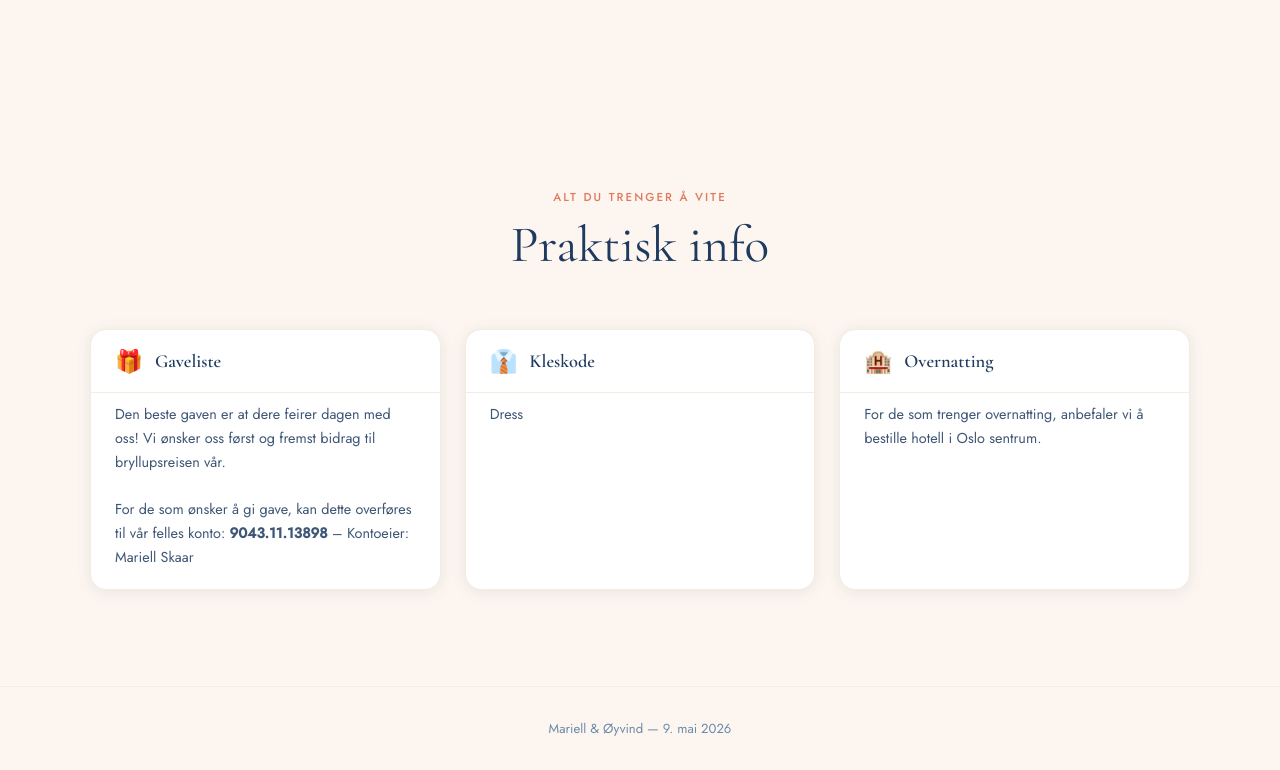
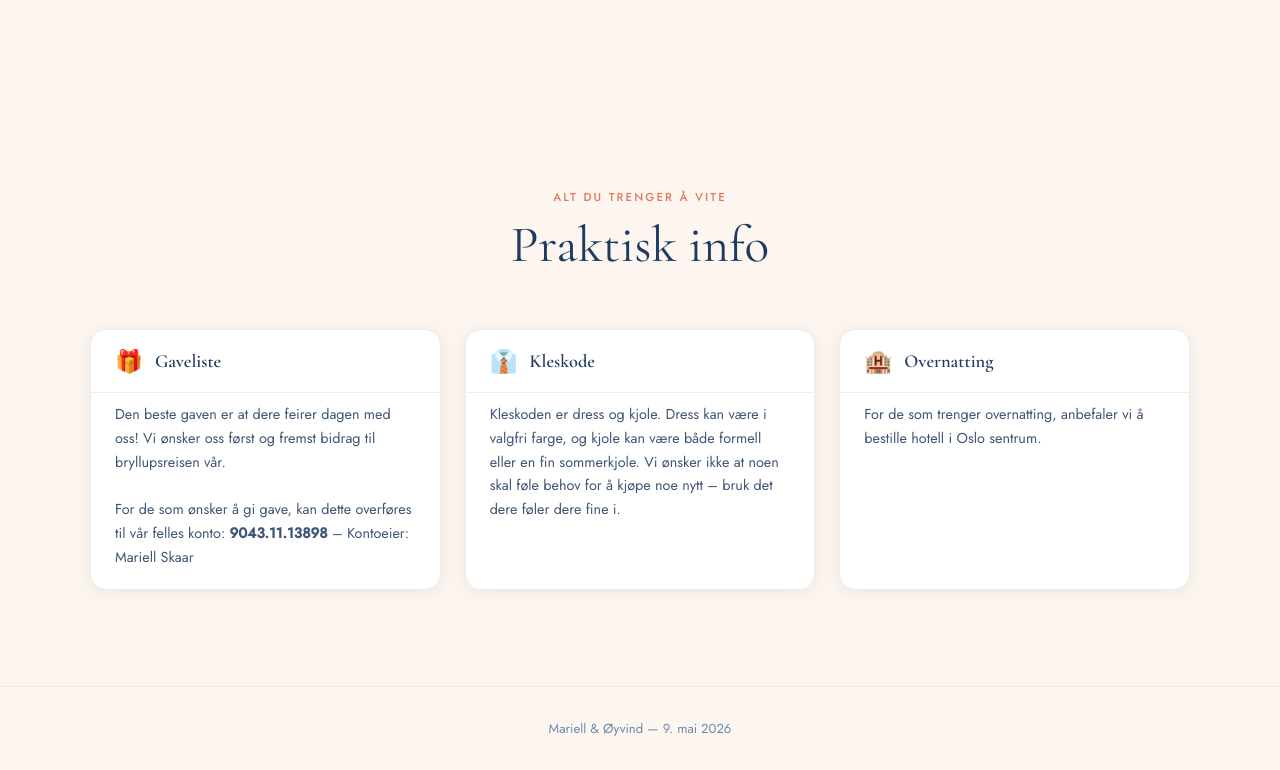
Before and after one commit to qyvinden/bryllup, a plain HTML site: page index.html in a window 1280 px wide. Shown: the part 3875-4645 px from the top of the page. Drawn offline with nearby package versions, Linux system fonts and the light colour scheme.

Commit message:
Update kleskode text with detailed dress code description
Co-Authored-By: Claude Sonnet 4.6 <noreply@anthropic.com>

```diff
--- a/index.html
+++ b/index.html
@@ -258,7 +258,7 @@
             <svg class="info-card-chevron" viewBox="0 0 24 24" fill="none" stroke="currentColor" stroke-width="2" stroke-linecap="round" stroke-linejoin="round"><polyline points="6 9 12 15 18 9"/></svg>
           </summary>
           <div class="info-card-body">
-            <p class="info-card-text">Dress</p>
+            <p class="info-card-text">Kleskoden er dress og kjole. Dress kan være i valgfri farge, og kjole kan være både formell eller en fin sommerkjole. Vi ønsker ikke at noen skal føle behov for å kjøpe noe nytt – bruk det dere føler dere fine i.</p>
           </div>
         </details>
 
```
Also changed, not shown: info.html (+1 -1 lines).
